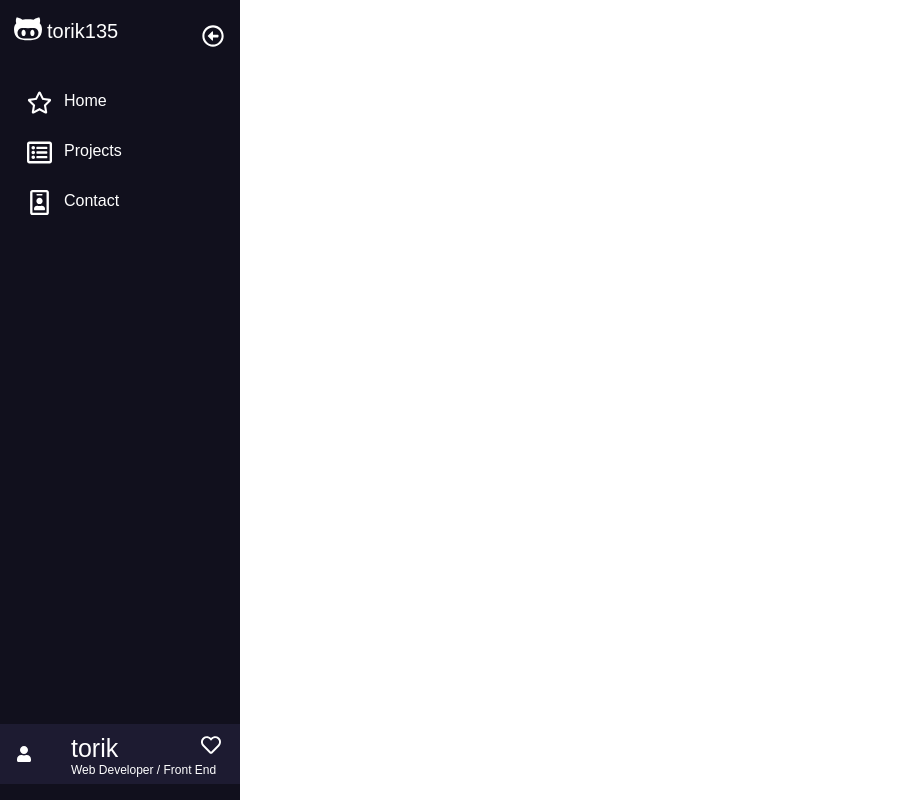
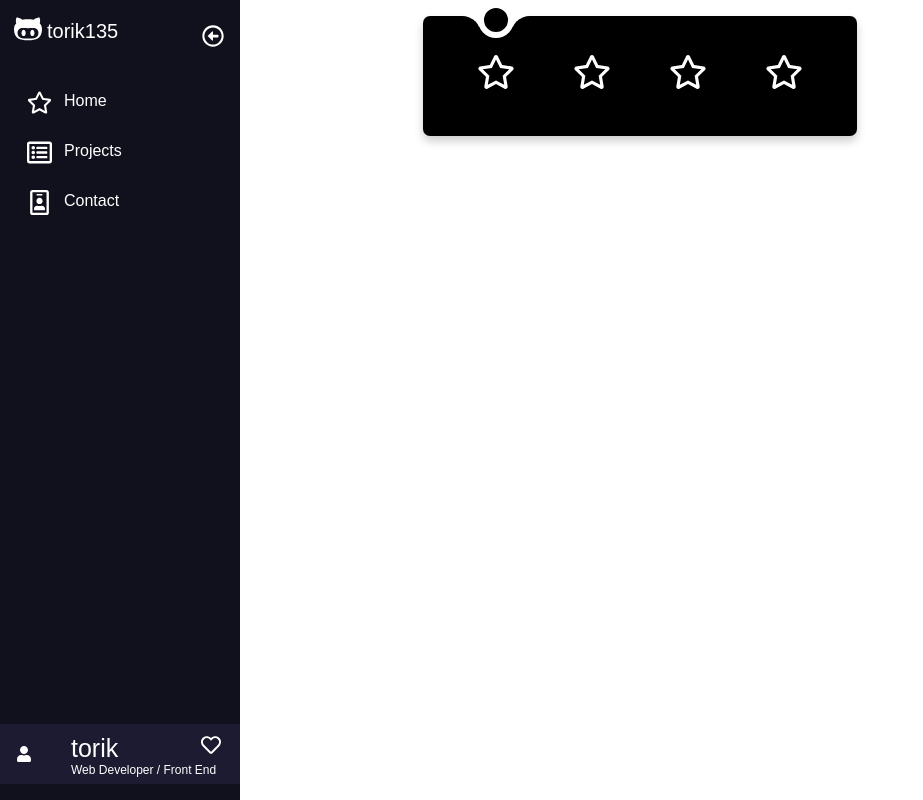
Before and after one commit to torik135/new_portofolio, a Next.js app: page / in a window 1280 px wide. Shown: the whole page, without its empty margins (0-923 px from the left). Built offline with nearby package versions, Linux system fonts and the light colour scheme.

Commit message:
add nav header component

```diff
--- /dev/null
+++ b/components/Navheader/index.jsx
@@ -0,0 +1,43 @@
+import Link from 'next/link';
+import { useEffect } from 'react';
+import { Navlist } from '../Utils/Navlist/index.jsx';
+
+import { FaRegStar as HomeIcon } from 'react-icons/fa';
+
+const Navheader = () => {
+  useEffect(() => {
+    const linkItem = document.querySelectorAll('.link_container');
+    linkItem.forEach((l, index) => {
+      l.addEventListener('click', (e) => {
+        const indicator = document.querySelector('.indicator');
+        indicator.style.left = `${index * 96 + 73}px`;
+      });
+    });
+  }, []);
+
+  return (
+    <nav className='navheader'>
+      <ul className='navheader_content'>
+        <span className='link_container'>
+          <Navlist link_to='#home' icon=<HomeIcon /> text='Home' />
+        </span>
+
+        <span className='link_container'>
+          <Navlist link_to='#home' icon=<HomeIcon /> text='Home' />
+        </span>
+
+        <span className='link_container'>
+          <Navlist link_to='#home' icon=<HomeIcon /> text='Home' />
+        </span>
+
+        <span className='link_container'>
+          <Navlist link_to='#home' icon=<HomeIcon /> text='Home' />
+        </span>
+
+        <span className='indicator'></span>
+      </ul>
+    </nav>
+  );
+};
+
+export { Navheader };
--- a/pages/_app.js
+++ b/pages/_app.js
@@ -2,6 +2,7 @@ import '../styles/globals.css';
 
 import '../styles/components/sidebar.scss';
 import '../styles/components/tooltip.scss';
+import '../styles/components/navheader.scss';
 
 function MyApp({ Component, pageProps }) {
   return <Component {...pageProps} />;
--- a/pages/index.js
+++ b/pages/index.js
@@ -1,5 +1,6 @@
 import Head from 'next/head';
 import { Sidebar } from '../components/Sidebar/index.jsx';
+import { Navheader } from '../components/Navheader/index.jsx';
 
 export default function Home() {
   return (
@@ -10,6 +11,10 @@ export default function Home() {
         <link rel='icon' href='/favicon.ico' />
       </Head>
 
+      <header>
+        <Navheader />
+      </header>
+
       <nav>
         <Sidebar />
       </nav>
--- /dev/null
+++ b/styles/components/navheader.scss
@@ -0,0 +1,96 @@
+.navheader {
+  position: absolute;
+  top: 1rem;
+  background: #000;
+  padding: 0 25px;
+  box-shadow: var(--def-shadow);
+  border-radius: 7px;
+}
+
+.navheader_content {
+  display: flex;
+  height: 120px;
+  align-items: center;
+  list-style: none;
+
+  a {
+    display: flex;
+    flex-direction: column;
+    justify-content: center;
+    align-items: center;
+    height: 120px;
+    width: 96px;
+    color: #fff;
+    text-decoration: none;
+
+    &:hover .link_icon {
+      color: red;
+    }
+
+    &:hover .link_name {
+      opacity: 1;
+    }
+
+    .link_icon {
+      font-size: 38px;
+    }
+
+    .link_name {
+      position: absolute;
+      transform: translateY(32px);
+      font-size: 12px;
+      font-weight: 500;
+      opacity: 0;
+    }
+  }
+}
+
+.location {
+  .link_icon {
+    color: red;
+  }
+  .link_name {
+    color: red;
+  }
+}
+
+.indicator {
+  position: absolute;
+  top: -14px;
+  left: 73px;
+  height: 36px;
+  width: 36px;
+  border: 6px solid #fff;
+  border-radius: 50%;
+  // border-top-right-radius: 15px;
+  // border-top-left-radius: 15px;
+  // border-bottom-left-radius: 25px;
+  // border-bottom-right-radius: 25px;
+
+  background: #000;
+  transform: translateX(-50%);
+  transition: all 0.3s ease-in;
+
+  &::before,
+  &::after {
+    content: '';
+    position: absolute;
+    bottom: -8px;
+    height: 24px;
+    width: 19px;
+  }
+
+  &::before {
+    left: -22px;
+    background: #000;
+    border-top-right-radius: 25px;
+    box-shadow: 1px -13px #fff;
+  }
+
+  &::after {
+    right: -22px;
+    background: #000;
+    border-top-left-radius: 25px;
+    box-shadow: -1px -13px #fff;
+  }
+}
--- a/styles/globals.css
+++ b/styles/globals.css
@@ -1,3 +1,9 @@
+:root {
+  --black20: rgba(0, 0, 0, 0.2);
+  --def-shadow: 0 5px 10px var(--black20);
+  --neg-def-shadow: inset 0 5px 5px var(--black20), var(--def-shadow);
+}
+
 * {
   margin: 0;
   padding: 0;
@@ -11,3 +17,10 @@ body {
   width: 100%;
   overflow: hidden;
 }
+
+header {
+  height: 100vh;
+  display: flex;
+  align-items: center;
+  justify-content: center;
+}
```
Also changed, not shown: components/Sidebar/Navlist/index.jsx (deleted, +0 -19 lines).
